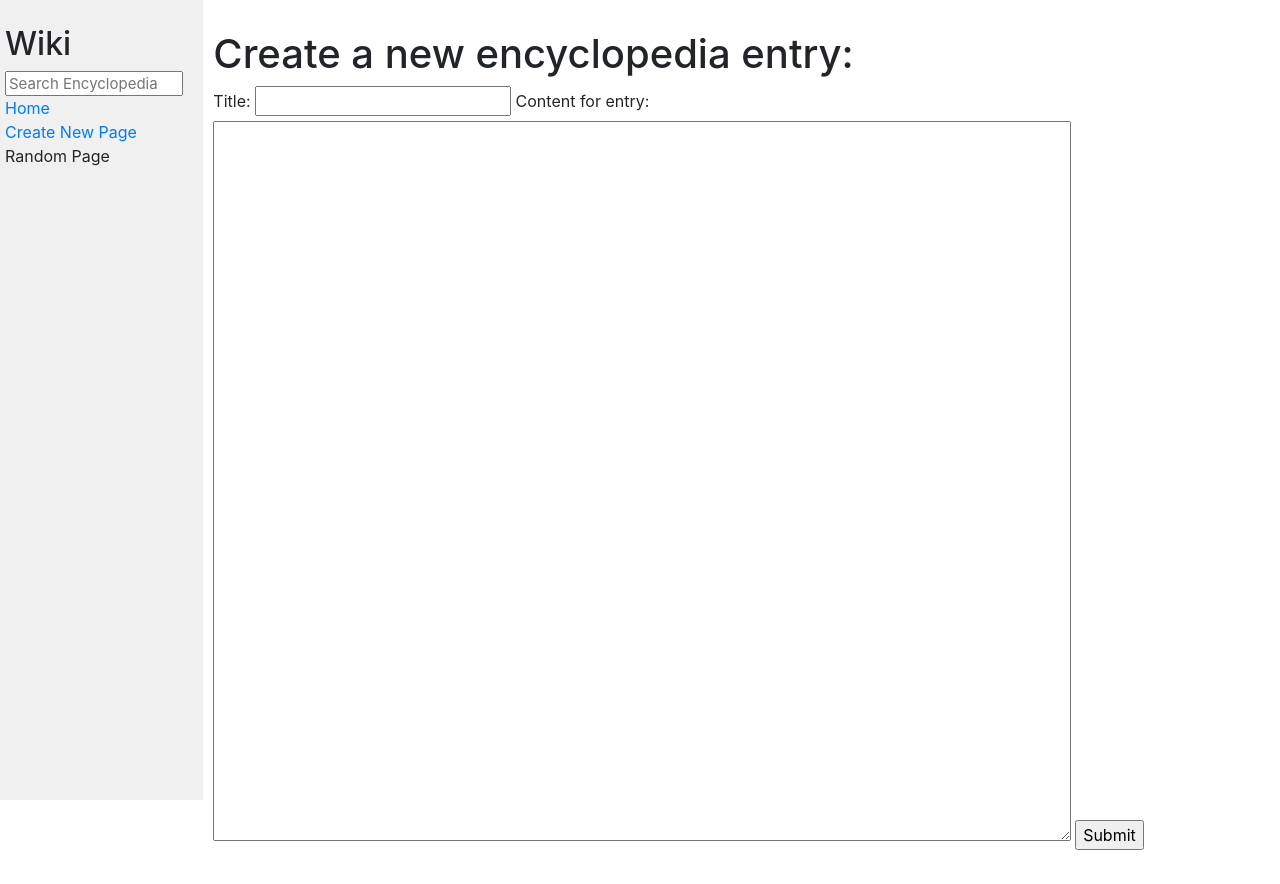
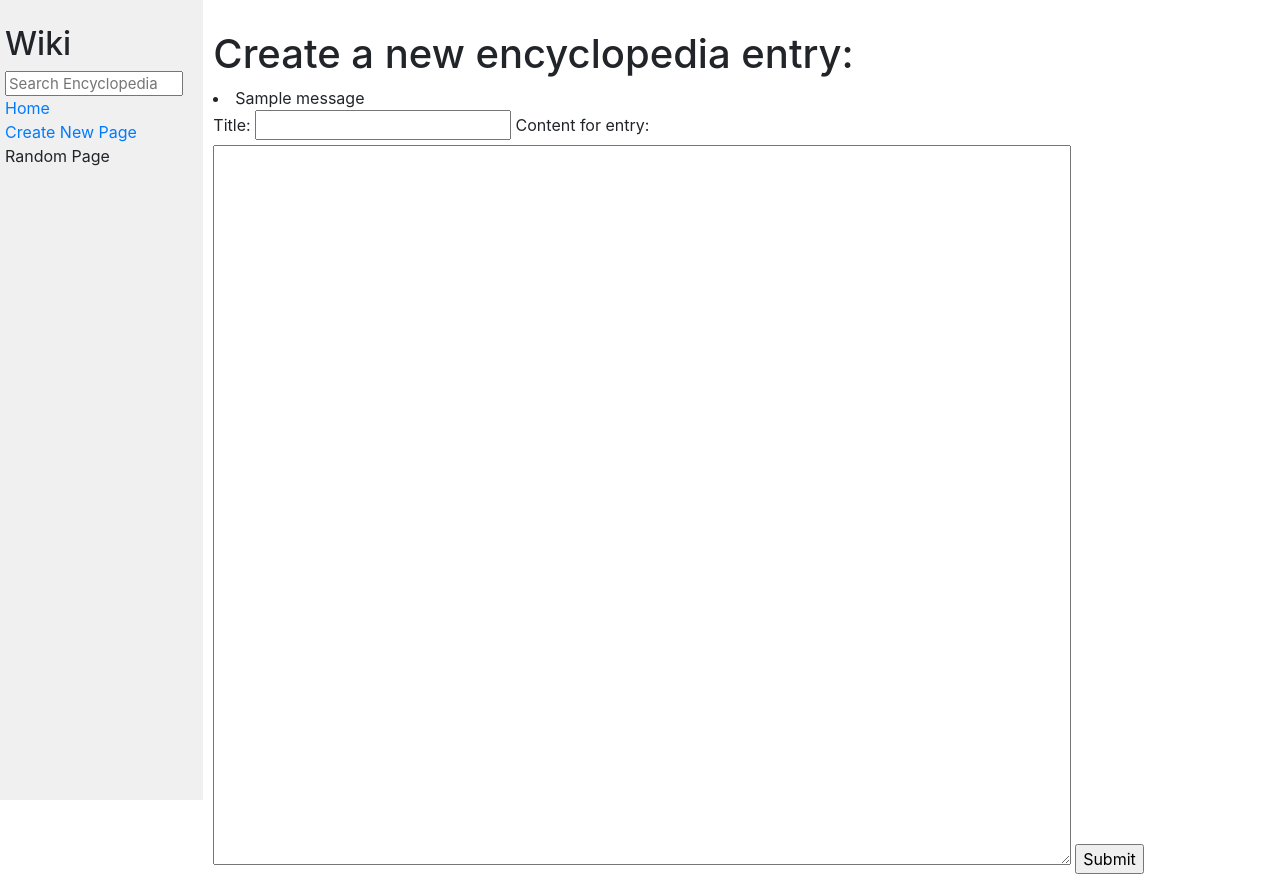
Before and after one commit to laylark/wiki, a Django app: page /new in a window 1280 px wide. Before the commit the page ends 850 px from the top, so only its background shows below. Run offline with Django 3.2, Linux system fonts and the light colour scheme; tables that the repository leaves empty hold one stand-in row (values such as "Sample post"); one stand-in notice (Sample message) is shown; some libraries are stand-ins or nearby versions.

Commit message:
Include error in new.html

```diff
--- a/encyclopedia/templates/encyclopedia/new.html
+++ b/encyclopedia/templates/encyclopedia/new.html
@@ -6,6 +6,14 @@
 
 {% block body %}
     <h1>Create a new encyclopedia entry:</h1>
+
+    {% if messages %}
+        {% for message in messages %}
+        <li {% if message.tags %} class="{{ message.tags }}"{% endif %}>
+            {{ message }}
+        </li>
+        {% endfor %}
+    {% endif %}
 
     <form action="{% url 'new' %}" method="post">
         {% csrf_token %}
@@ -16,5 +24,4 @@
         </textarea>
         <input type="submit" value="Submit">
     </form>
-
 {% endblock %}
```
